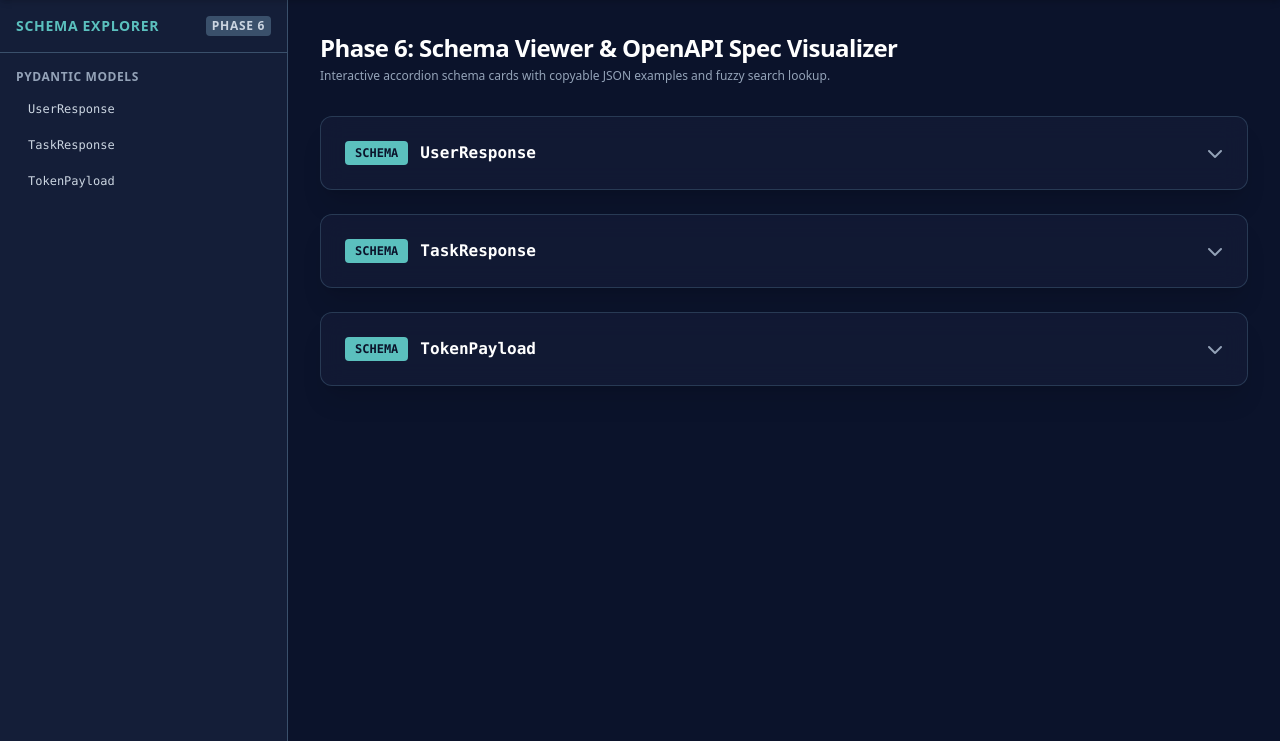
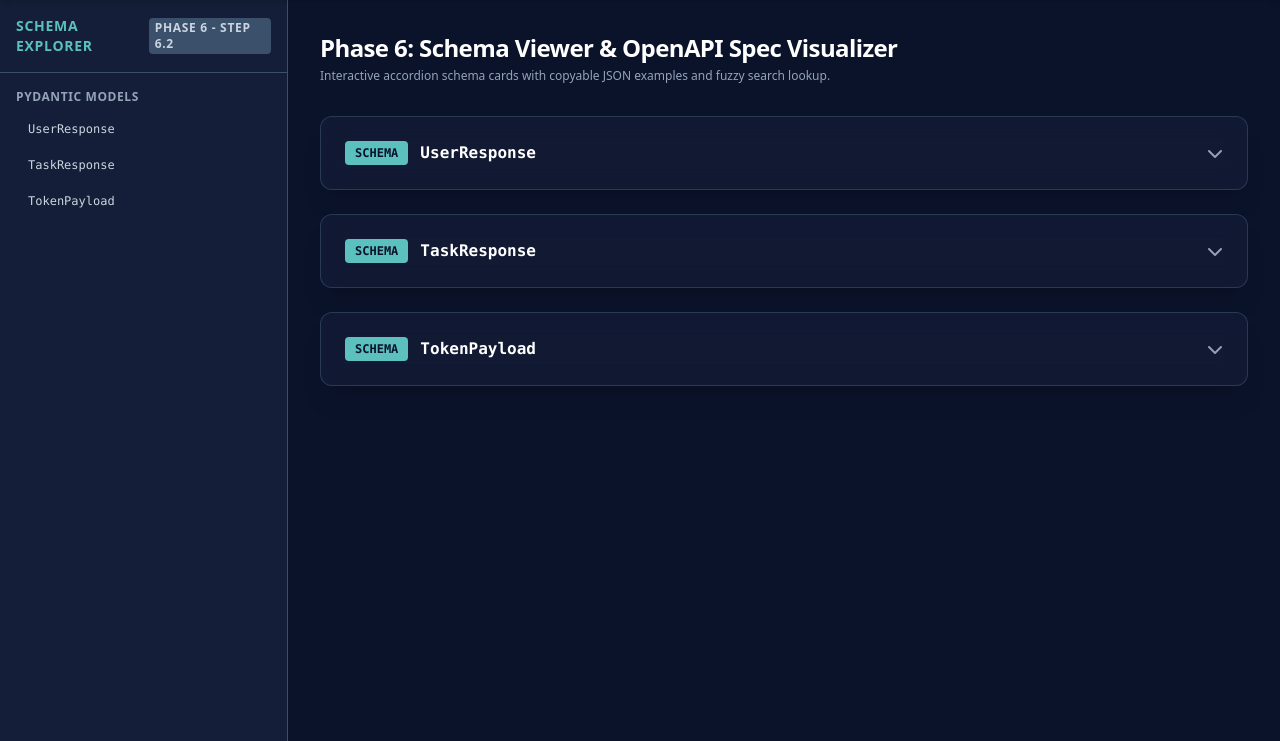
Before and after one commit to hafizabdulaziz/decodelabs-task-flow-backend, a Python web app: template app/templates/dashboard.html in a window 1280 px wide. Shown: the part 59-800 px from the top of the page. Run offline with Jinja, Linux system fonts and the light colour scheme; the template is opened without the code that fills it, so the values that code supplies are empty; some libraries are stand-ins or nearby versions.

```diff
--- a/app/templates/dashboard.html
+++ b/app/templates/dashboard.html
@@ -65,7 +65,7 @@
                 <div class="p-4 border-b border-emeraldBorder">
                     <h2 class="text-sm font-bold text-emeraldCyan uppercase tracking-wider flex items-center justify-between">
                         <span>Schema Explorer</span>
-                        <span class="text-xs bg-emeraldBorder px-1.5 py-0.5 rounded text-slate-300">Phase 6</span>
+                        <span class="text-xs bg-emeraldBorder px-1.5 py-0.5 rounded text-slate-300">Phase 6 - Step 6.2</span>
                     </h2>
                 </div>
                 <div class="flex-1 overflow-y-auto p-4 space-y-6 text-sm">
```
